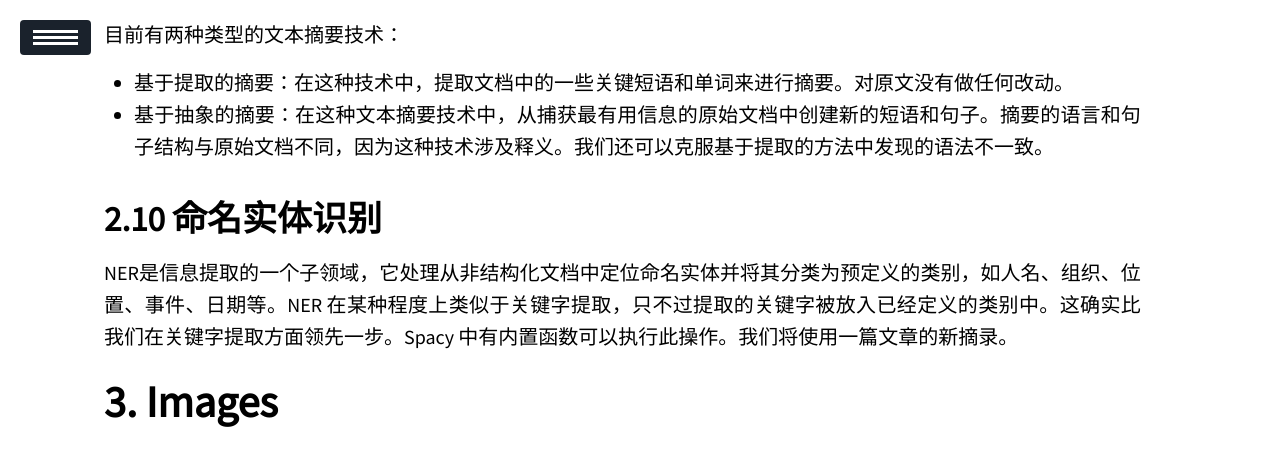
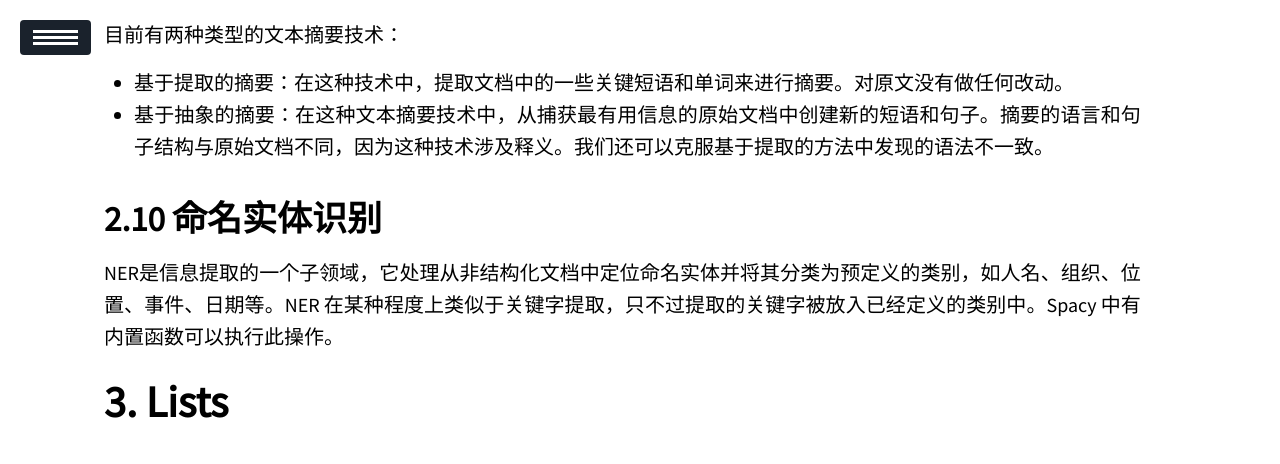
Before and after one commit to ssskz/ssskz.github.io, a Jekyll site: the page built from _posts/2024-5-19-NLP.md, in a window 1280 px wide and 1400 px high, scrolled down 12916 px. Shown: the top 464 px of the window. Built offline with Jekyll 4.4.1, drawn with Linux system fonts in a browser that asks for light colours; our own code applies the rules of GitHub Pages for plain Markdown files; formulas are drawn with MathJax 3; a script that is not in the unit is left out; some of the changed text lies outside the part shown.

Commit message:
1
Signed-off-by: ssskz <12497590+ssskz@user.noreply.gitee.com>

```diff
--- a/_posts/2024-5-19-NLP.md
+++ b/_posts/2024-5-19-NLP.md
@@ -306,22 +306,11 @@
 
 ## 命名实体识别
 
-NER是信息提取的一个子领域，它处理从非结构化文档中定位命名实体并将其分类为预定义的类别，如人名、组织、位置、事件、日期等。NER 在某种程度上类似于关键字提取，只不过提取的关键字被放入已经定义的类别中。这确实比我们在关键字提取方面领先一步。Spacy 中有内置函数可以执行此操作。我们将使用一篇文章的新摘录。
+NER是信息提取的一个子领域，它处理从非结构化文档中定位命名实体并将其分类为预定义的类别，如人名、组织、位置、事件、日期等。NER 在某种程度上类似于关键字提取，只不过提取的关键字被放入已经定义的类别中。Spacy 中有内置函数可以执行此操作。
 
-# Images
-
-Markdown uses `![caption](link)` to reference pictures, caption is optional. You cannot control the size.
-
-![caption](https://raw.githubusercontent.com/yk-liu/yk-liu.github.io/master/_posts/2018-11-01-Introduction-to-Homology/assets/triangles.png)
-
-So I prefer using HTML tags like this:
 
 # Lists
 
-1. You can avoid numbers like this
-   1. sub item
-1. It keeps going
-1. Blah Blah
 
 *This is italic.* **This is Bold**. * If asterisk is surrounded by spaces, it is not parsed. *
 
```
